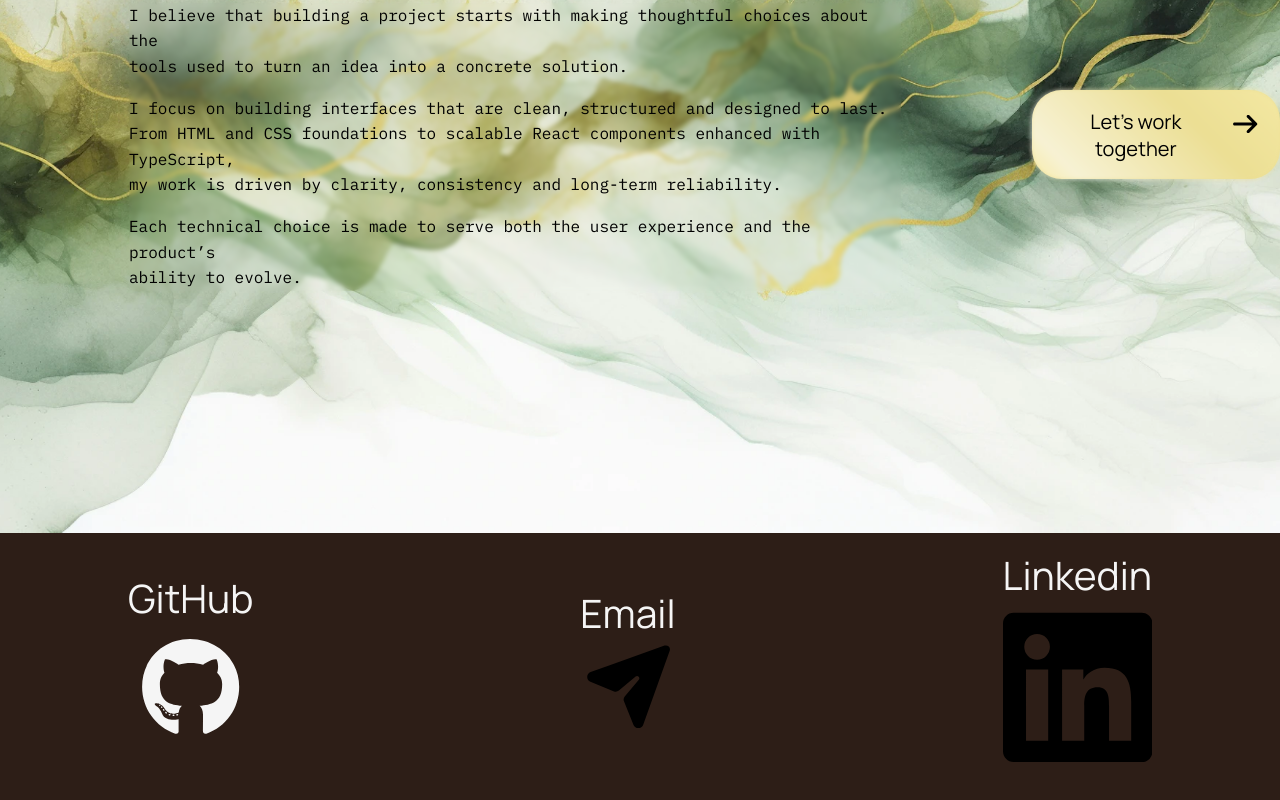
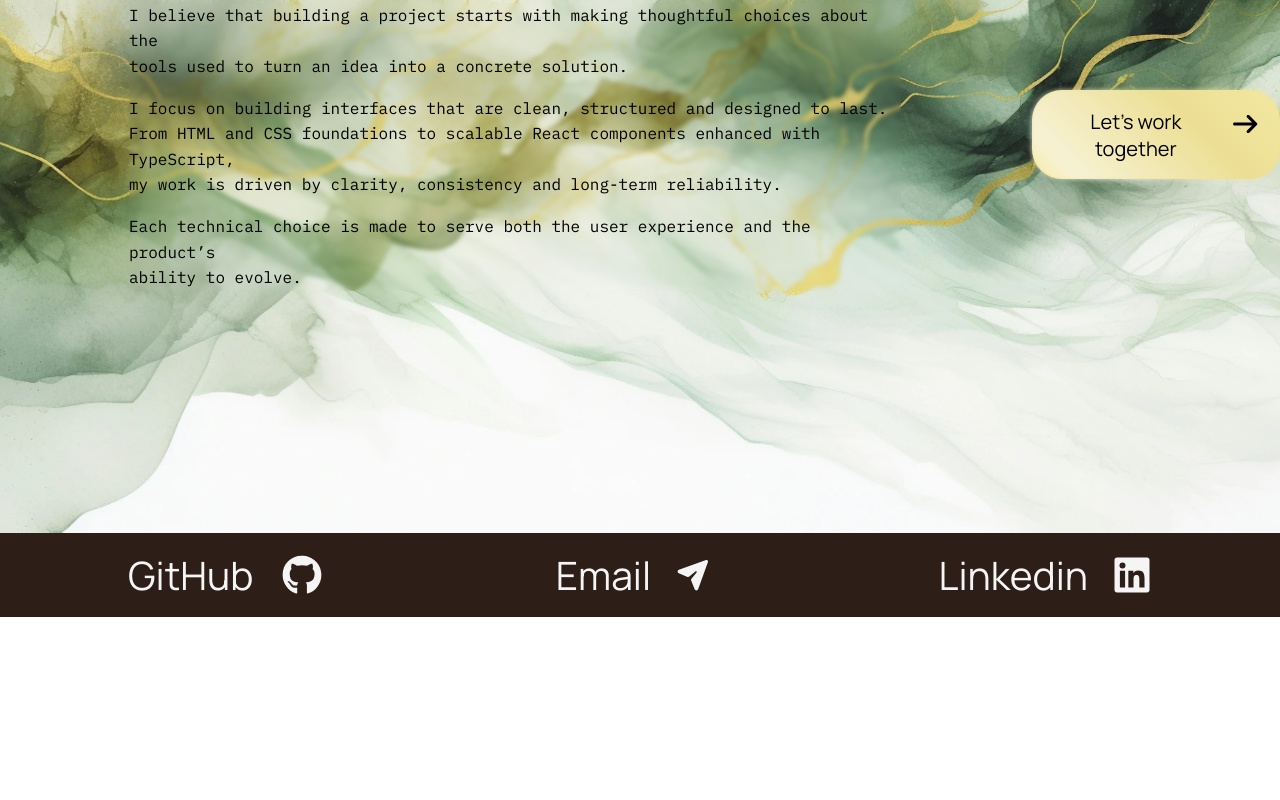
Before and after one commit to OkapiAndromede/Portfolio, a React (Vite) app: page / in a window 1280 px wide. Shown: the part 5177-5977 px from the top of the page. After the commit the page ends 5794 px from the top, so only its background shows below. Built offline with nearby package versions, Linux system fonts and the light colour scheme; a web font is replaced by a local one.

Commit message:
style (logo) : adapating style for logo

```diff
--- a/src/components/layout/footer/Footer.module.scss
+++ b/src/components/layout/footer/Footer.module.scss
@@ -16,5 +16,58 @@ footer {
       font-size: variable.$fs-site-h3;
       padding: 15px 128px;
     }
+    &--repo,
+    &--mail,
+    &--social {
+      display: flex;
+      align-items: center;
+      gap: 8px;
+    }
+    &--gitLogo,
+    &--mailLogo,
+    &--socialLogo {
+      fill: #f5f5f5;
+      // padding-top: 7px;
+    }
+    &--gitLogo {
+      width: 25px;
+      height: 25px;
+    }
+    &--mailLogo {
+      width: 20px;
+      height: 20px;
+    }
+    &--socialLogo {
+      width: 20px;
+      height: 20px;
+    }
+    @media (min-width: 768px) {
+      .footer__link--gitLogo {
+        width: 50px;
+        height: 50px;
+      }
+      .footer__link--mailLogo {
+        width: 35px;
+        height: 35px;
+      }
+      .footer__link--socialLogo {
+        width: 40px;
+        height: 40px;
+      }
+    }
+    @media (768px <= width <= 1024px) {
+      .footer__link--repo,
+      .footer__link--mail,
+      .footer__link--social {
+        gap: 16px;
+      }
+    }
+    @media (min-width: 1025px) {
+      .footer__link--repo,
+      .footer__link--mail,
+      .footer__link--social {
+        gap: 24px;
+      }
+    }
   }
 }
```
